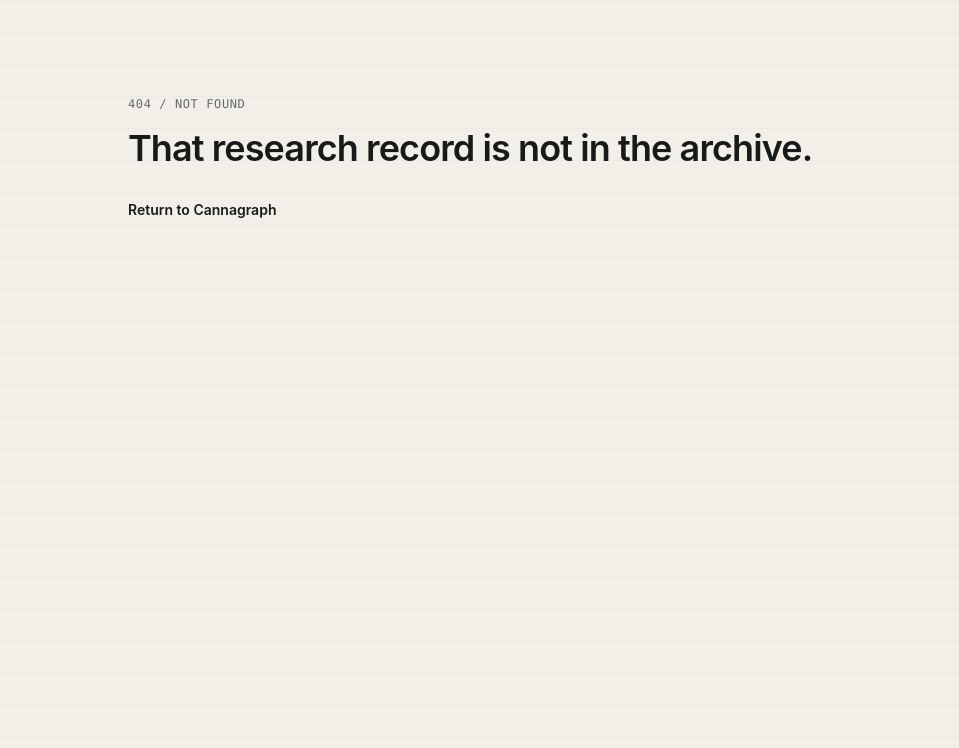
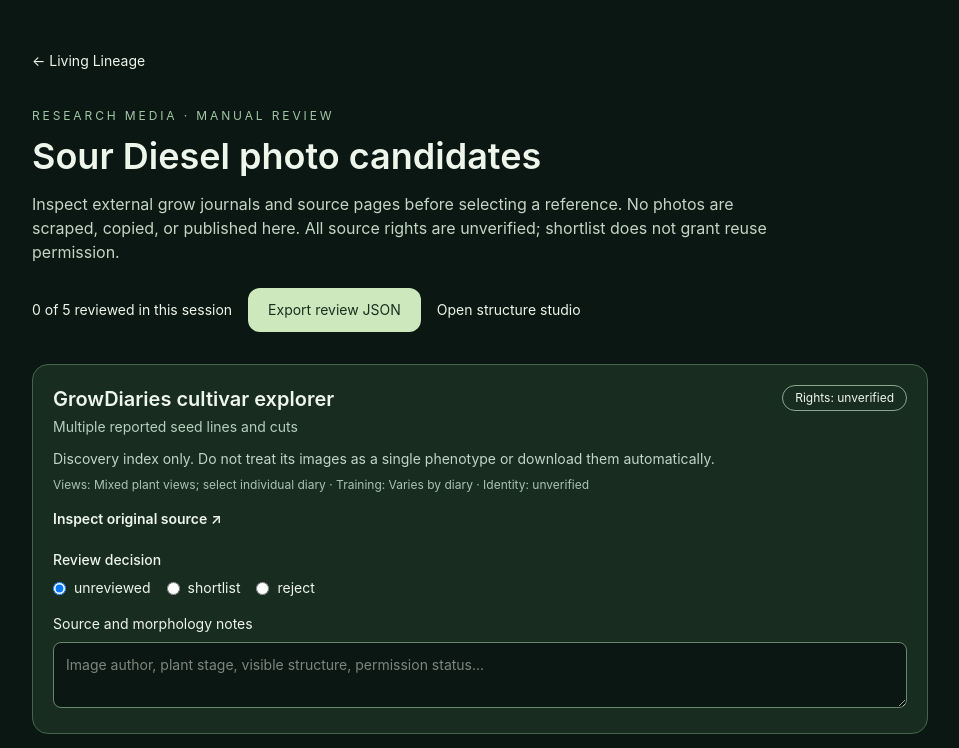
Before and after one commit to diamondmind88/Cannagraph, a Next.js app: page /living-lineage/media-review in a window 1280 px wide. Before the commit this address had no page. Shown: the top 748 px of the page, without its empty margins (160-1119 px from the left). Built offline with nearby package versions, Linux system fonts and the light colour scheme.

Commit message:
Add Sour Diesel media review queue with provenance and export

```diff
--- /dev/null
+++ b/src/app/living-lineage/media-review/page.tsx
@@ -0,0 +1,60 @@
+"use client";
+
+import Link from "next/link";
+import { useState } from "react";
+import { sourDieselMediaCandidates } from "@/lib/living-lineage/media-candidates";
+
+type Decision = "unreviewed" | "shortlist" | "reject";
+
+export default function MediaReviewPage() {
+  const [decisions, setDecisions] = useState<Record<string, Decision>>({});
+  const [notes, setNotes] = useState<Record<string, string>>({});
+  const reviewed = Object.values(decisions).filter(x => x !== "unreviewed").length;
+  function exportReview() {
+    const payload = {
+      version: 1,
+      cultivar: "Sour Diesel",
+      exportedAt: new Date().toISOString(),
+      records: sourDieselMediaCandidates.map(c => ({
+        id: c.id, sourcePage: c.sourcePage, reportedLine: c.reportedLine,
+        rights: c.rights, identity: c.identity,
+        decision: decisions[c.id] ?? "unreviewed", reviewerNotes: notes[c.id] ?? ""
+      }))
+    };
+    const url = URL.createObjectURL(new Blob([JSON.stringify(payload, null, 2)], { type: "application/json" }));
+    const a = document.createElement("a"); a.href = url; a.download = "cannagraph-sour-diesel-media-review.json"; a.click();
+    URL.revokeObjectURL(url);
+  }
+  return <main className="min-h-screen bg-[#0b1712] px-5 py-12 text-[#eef5eb]">
+    <div className="mx-auto max-w-4xl">
+      <Link href="/living-lineage" className="text-sm text-[#b4d7b8] underline">← Living Lineage</Link>
+      <p className="mt-9 text-xs uppercase tracking-[.24em] text-[#a2c6a6]">Research media · manual review</p>
+      <h1 className="mt-3 text-4xl font-semibold">Sour Diesel photo candidates</h1>
+      <p className="mt-4 max-w-3xl text-[#c3d5c6]">Inspect external grow journals and source pages before selecting a reference. No photos are scraped, copied, or published here. All source rights are unverified; shortlist does not grant reuse permission.</p>
+      <div className="mt-6 flex flex-wrap items-center gap-4 text-sm">
+        <span>{reviewed} of {sourDieselMediaCandidates.length} reviewed in this session</span>
+        <button onClick={exportReview} type="button" className="rounded-xl bg-[#cde8bd] px-5 py-3 font-semibold text-[#173020]">Export review JSON</button>
+        <Link className="underline" href="/living-lineage/reference-studio">Open structure studio</Link>
+      </div>
+      <div className="mt-8 space-y-4">
+        {sourDieselMediaCandidates.map(c => <article key={c.id} className="rounded-2xl border border-[#45654a] bg-[#182c20] p-5">
+          <div className="flex flex-wrap items-start justify-between gap-3">
+            <div><h2 className="text-xl font-semibold">{c.sourceName}</h2><p className="mt-1 text-sm text-[#b7cfbb]">{c.reportedLine}</p></div>
+            <span className="rounded-full border border-[#8aa78e] px-3 py-1 text-xs">Rights: {c.rights}</span>
+          </div>
+          <p className="mt-3 text-sm text-[#c3d5c6]">{c.notes}</p>
+          <p className="mt-2 text-xs text-[#aac3af]">Views: {c.view} · Training: {c.training} · Identity: {c.identity}</p>
+          <a href={c.sourcePage} target="_blank" rel="noopener noreferrer" className="mt-4 inline-block text-sm font-semibold text-[#d0e8c5] underline">Inspect original source ↗</a>
+          <fieldset className="mt-5">
+            <legend className="text-sm font-medium">Review decision</legend>
+            <div className="mt-2 flex flex-wrap gap-4">{(["unreviewed","shortlist","reject"] as const).map(choice => <label key={choice} className="flex items-center gap-2 text-sm"><input type="radio" name={c.id} checked={(decisions[c.id] ?? "unreviewed") === choice} onChange={()=>setDecisions(prev=>({...prev,[c.id]:choice}))} />{choice}</label>)}</div>
+          </fieldset>
+          <label className="mt-4 block text-sm">Source and morphology notes
+            <textarea value={notes[c.id] ?? ""} onChange={e=>setNotes(prev=>({...prev,[c.id]:e.target.value}))} rows={2} placeholder="Image author, plant stage, visible structure, permission status..." className="mt-2 w-full rounded-lg border border-[#68876c] bg-[#0b1712] p-3 text-[#eef5eb]"/>
+          </label>
+        </article>)}
+      </div>
+      <p className="mt-8 text-xs text-[#a7bca9]">Review decisions exist only in this browser session until exported. This page is not connected to a write-enabled research database.</p>
+    </div>
+  </main>;
+}
```
